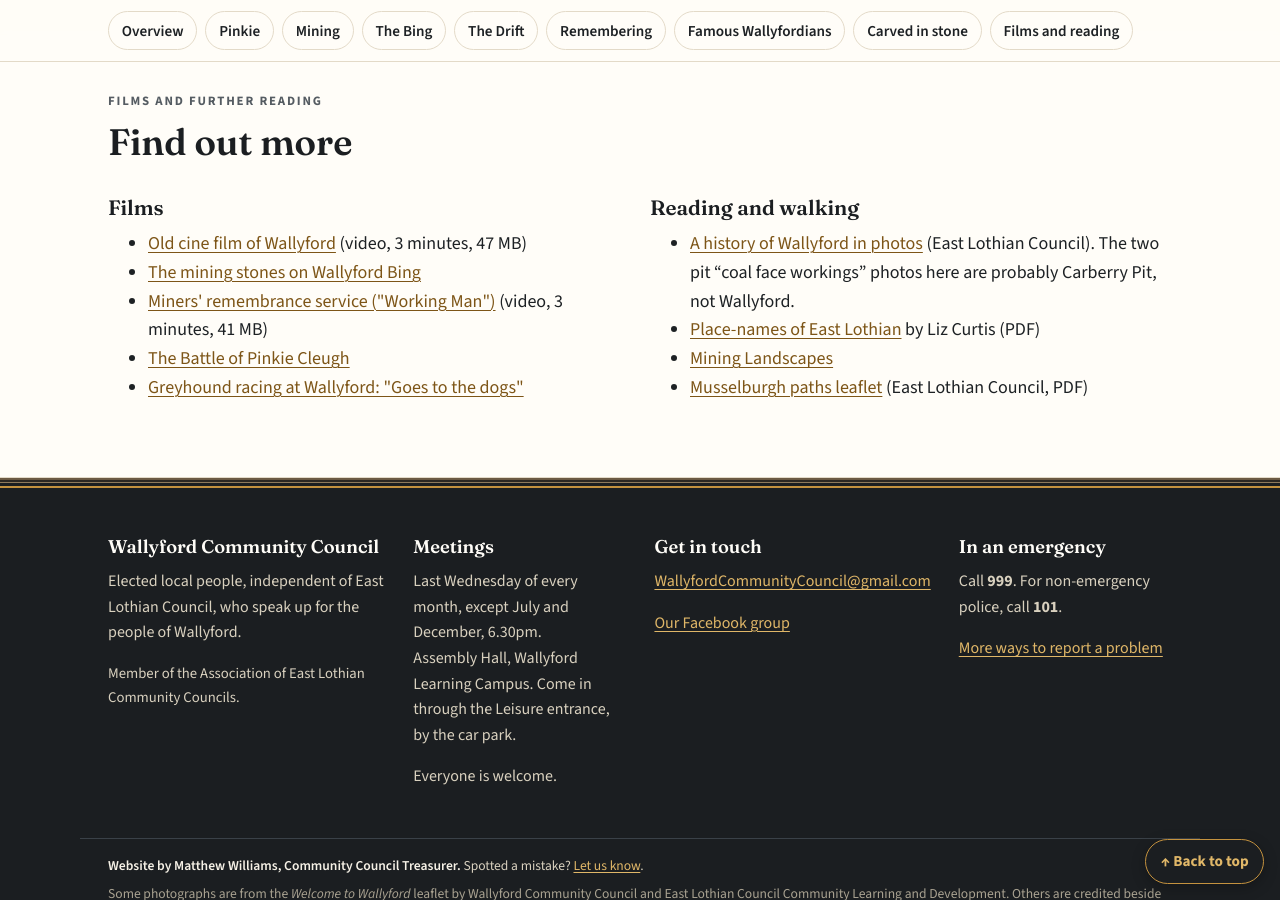
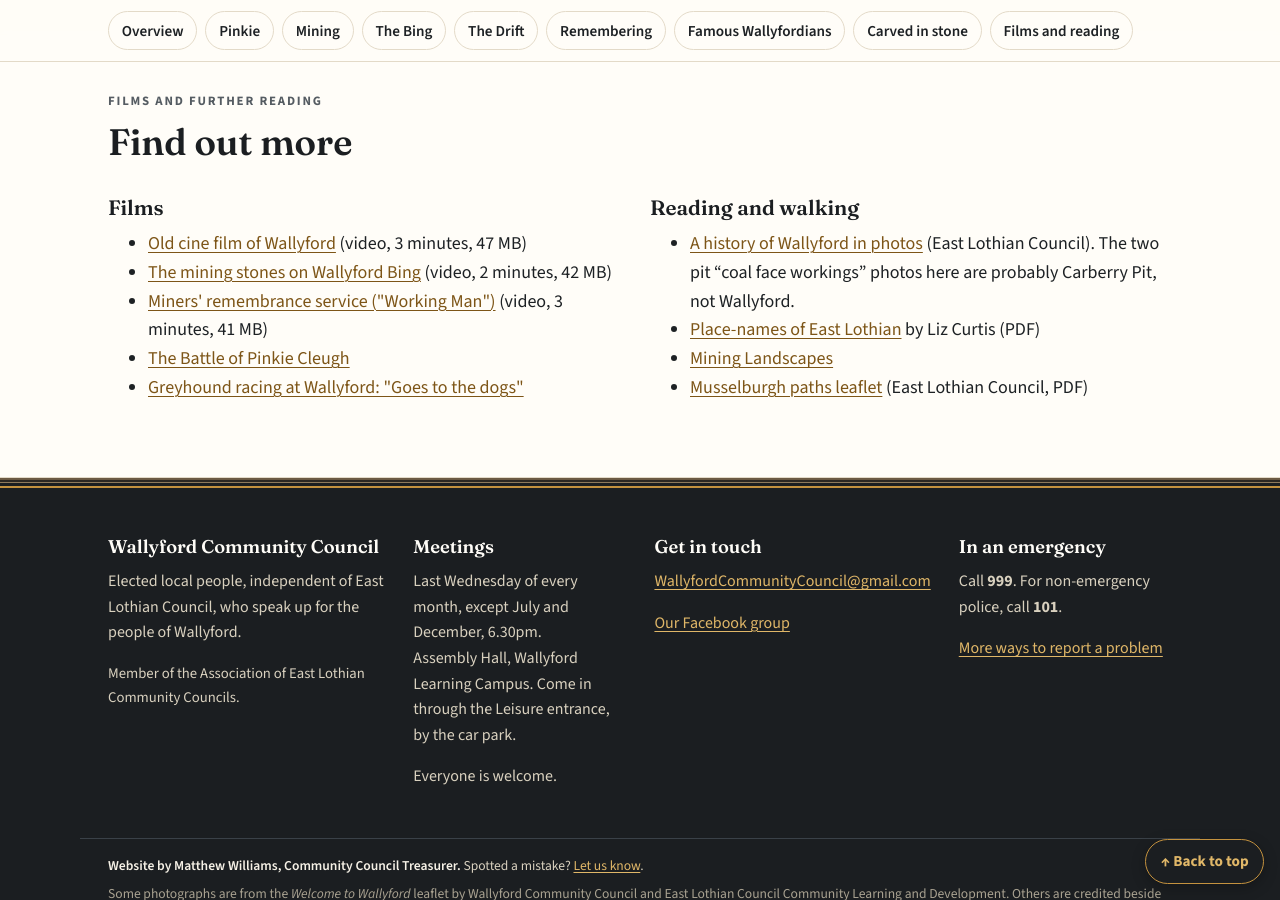
Before and after one commit to dochtie/wallyford-community-council, a Jekyll site: the page built from wallyford.html, in a window 1280 px wide and 900 px high, scrolled down 7519 px. Built offline with Jekyll 4.4.1, drawn with Linux system fonts in a browser that asks for light colours.

Commit message:
Host the Bing mining stones film on the website itself
Co-Authored-By: Claude Fable 5.2 <noreply@anthropic.com>
Claude-Session: https://claude.ai/code/session_01AHWgmvEYby626952EFpmzy

```diff
--- a/wallyford.html
+++ b/wallyford.html
@@ -151,7 +151,7 @@ description: The story of Wallyford, East Lothian. Mining and the Miners' Stones
         <p class="eyebrow">The Bing</p>
         <h2 class="card-title">From pit waste to woodland</h2>
         <p>A <em>bing</em> is a heap of waste from a mine. Wallyford's has been turned into a park and community woodland, just south-east of the industrial estate, with paths, wildlife and ten carved stones showing scenes from mining life. A lit path alongside it opened in 2024 as a safe route to school.</p>
-        <p class="card-foot"><a href="https://drive.google.com/file/d/14ybnHcBbvqPQqKJEWJrIHY7GEPFY4dLT/view">Watch the film of the Bing mining stones</a></p>
+        <p class="card-foot"><a href="{{ '/assets/video/wallyford-bing-mining-stones.mp4' | relative_url }}">Watch the film of the Bing mining stones</a></p>
       </article>
       <article class="card" id="the-drift">
         <p class="eyebrow">The Drift</p>
@@ -286,7 +286,7 @@ description: The story of Wallyford, East Lothian. Mining and the Miners' Stones
         <h3>Films</h3>
         <ul>
           <li><a href="{{ '/assets/video/old-wallyford-cine-film.mp4' | relative_url }}">Old cine film of Wallyford</a> (video, 3 minutes, 47 MB)</li>
-          <li><a href="https://drive.google.com/file/d/14ybnHcBbvqPQqKJEWJrIHY7GEPFY4dLT/view">The mining stones on Wallyford Bing</a></li>
+          <li><a href="{{ '/assets/video/wallyford-bing-mining-stones.mp4' | relative_url }}">The mining stones on Wallyford Bing</a> (video, 2 minutes, 42 MB)</li>
           <li><a href="{{ '/assets/video/miners-remembrance-working-man.mp4' | relative_url }}">Miners' remembrance service ("Working Man")</a> (video, 3 minutes, 41 MB)</li>
           <li><a href="https://www.youtube.com/watch?v=C9M_dbLCuPg">The Battle of Pinkie Cleugh</a></li>
           <li><a href="https://www.youtube.com/watch?v=6emTc9_NX54">Greyhound racing at Wallyford: "Goes to the dogs"</a></li>
```
Also changed, not shown: README.md, 1 other file.
